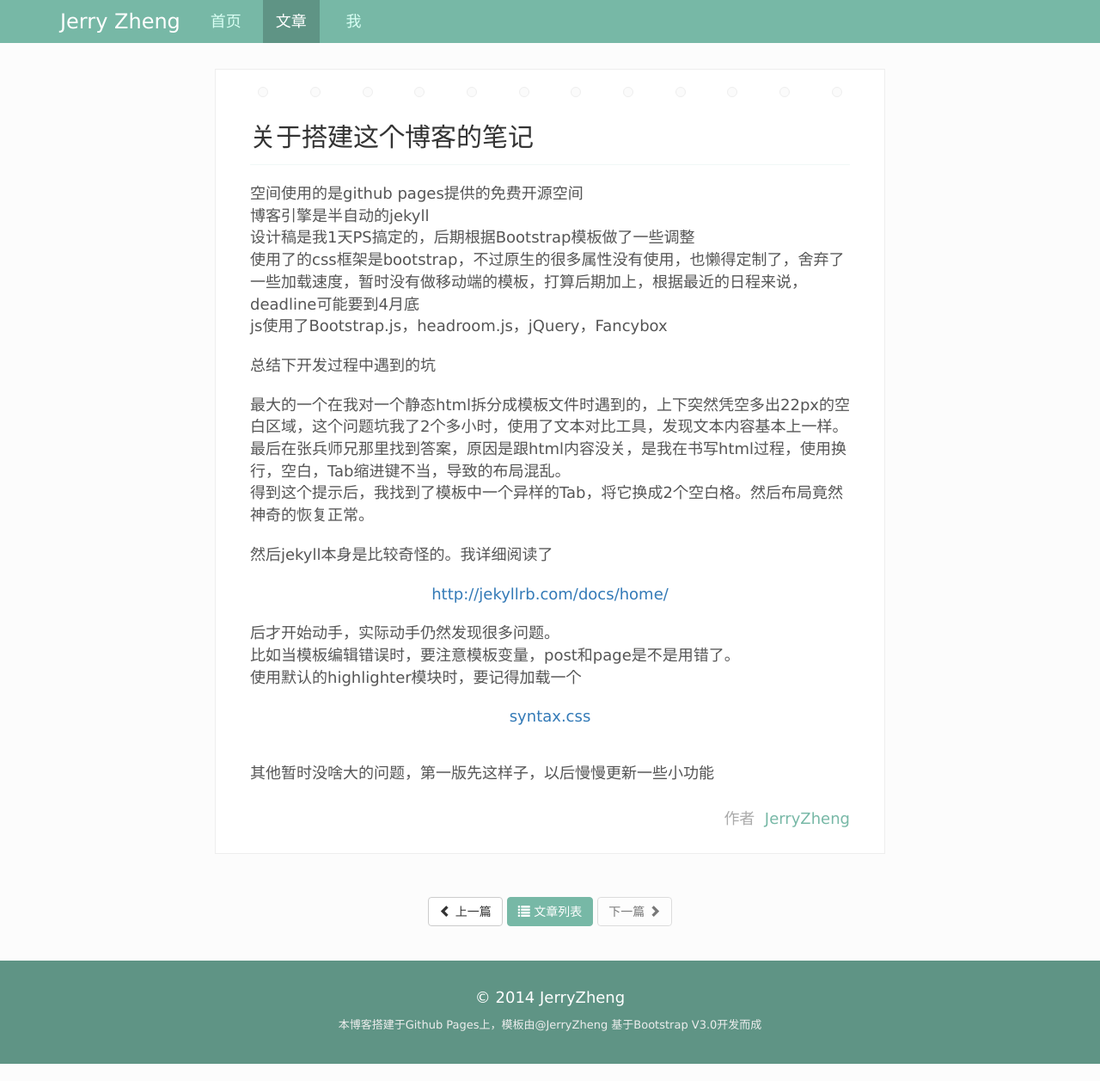
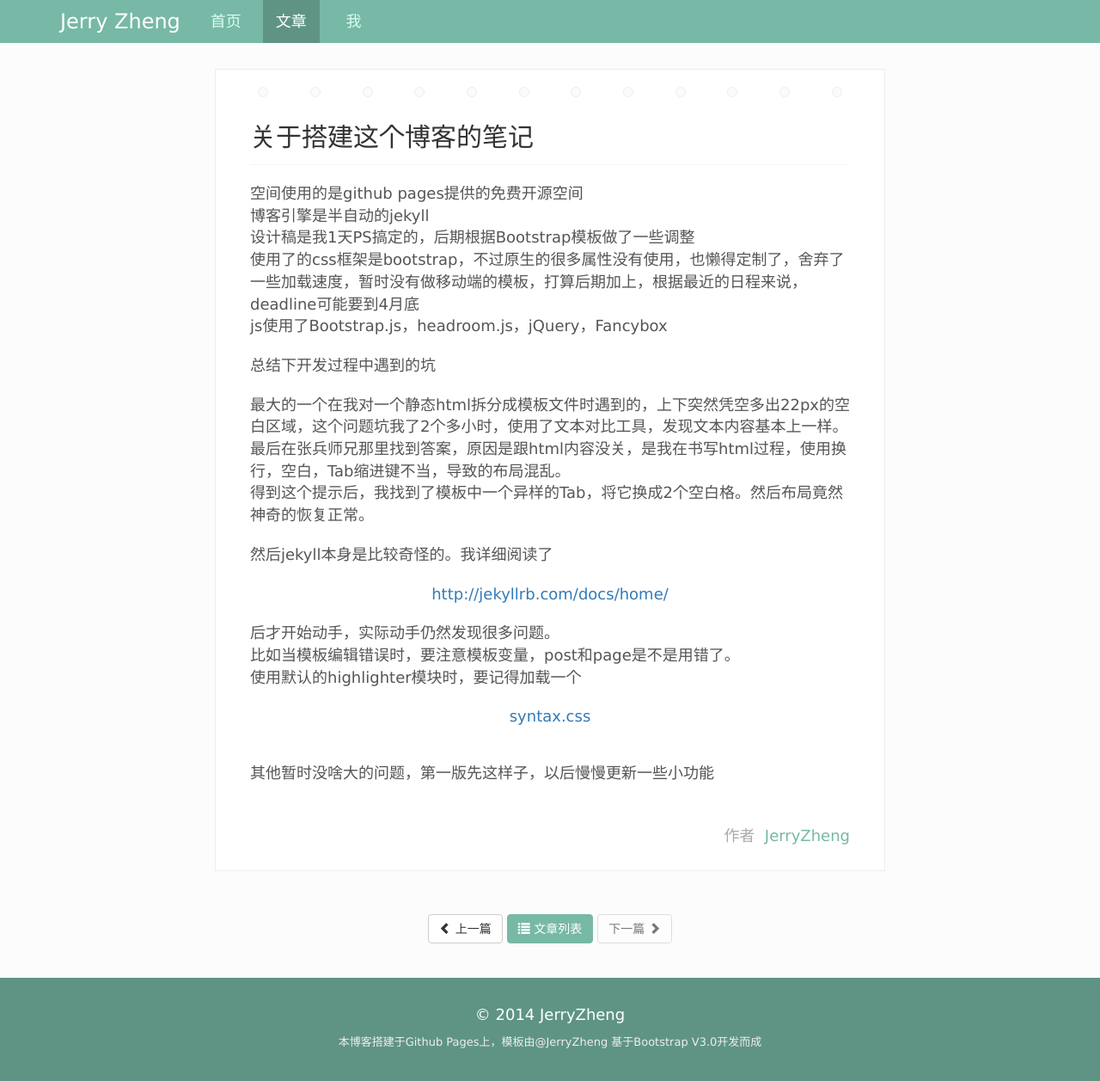
Before and after one commit to PMJerryZheng/myblog, a Jekyll site: the page built from _posts/2014-03-26-jekyll.html, in a window 1280 px wide and 1257 px high. Shown: the whole window at 86% size. Built offline with Jekyll 4.4.1, drawn with Linux system fonts in a browser that asks for light colours; nearby versions of some CDN libraries.

Commit message:
update first-post

```diff
--- a/css/article.css
+++ b/css/article.css
@@ -142,12 +142,12 @@ body {
 	border-bottom: 1px solid #f0f8f6;
 }
 .content-box h2{
-	margin-top: 20px;
+	margin-top: 40px;
 	font-size: 18px;
 	color: #77b8a6;
 	float: right;
 }
-.content-box span{
+.content-box h2 span{
 	color: #aaa;
 }
 .content-box p{
```
